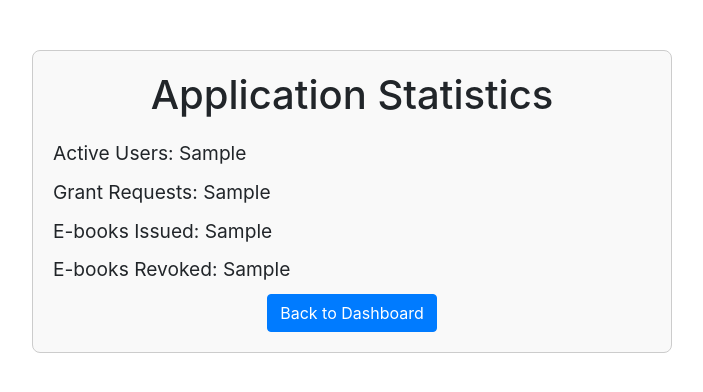
After one commit to Umang7198/E-library, a Python web app: template templates/stats_librarian.html in a window 1280 px wide. The commit adds this page. Shown: the top 392 px of the page, without its empty margins (288-991 px from the left). Run offline with Jinja, Linux system fonts and the light colour scheme; the template is opened without the code that fills it: most values are stand-ins (such as "Sample title", 1, 10 or a date in 2020); some libraries are stand-ins or nearby versions.

Commit message:
librarian_statistics added

```diff
--- /dev/null
+++ b/templates/stats_librarian.html
@@ -0,0 +1,40 @@
+<!DOCTYPE html>
+<html lang="en">
+<head>
+    <meta charset="UTF-8">
+    <meta name="viewport" content="width=device-width, initial-scale=1.0">
+    <title>Statistics</title>
+    <link rel="stylesheet" href="https://stackpath.bootstrapcdn.com/bootstrap/4.3.1/css/bootstrap.min.css">
+    <link rel="stylesheet" href="{{ url_for('static', filename='css/styles.css') }}">
+    <style>
+        .statistics-container {
+            max-width: 800px;
+            margin: 50px auto;
+            padding: 20px;
+            border: 1px solid #ccc;
+            border-radius: 8px;
+            background-color: #f9f9f9;
+        }
+        .statistics-header {
+            text-align: center;
+            margin-bottom: 20px;
+        }
+        .statistics-item {
+            margin: 10px 0;
+            font-size: 1.2em;
+        }
+    </style>
+</head>
+<body>
+    <div class="container statistics-container">
+        <h1 class="statistics-header">Application Statistics</h1>
+        <div class="statistics-item">Active Users: {{ statistics.active_users }}</div>
+        <div class="statistics-item">Grant Requests: {{ statistics.grant_requests }}</div>
+        <div class="statistics-item">E-books Issued: {{ statistics.ebooks_issued }}</div>
+        <div class="statistics-item">E-books Revoked: {{ statistics.ebooks_revoked }}</div>
+        <div class="text-center">
+            <a href="{{ url_for('librarian_dashboard') }}" class="btn btn-primary">Back to Dashboard</a>
+        </div>
+    </div>
+</body>
+</html>
```
Also changed, not shown: migrations/routes.py (+41 -0 lines), templates/librarian_dashboard.html (+5 -12 lines), instance/database.db, 1 other file.
